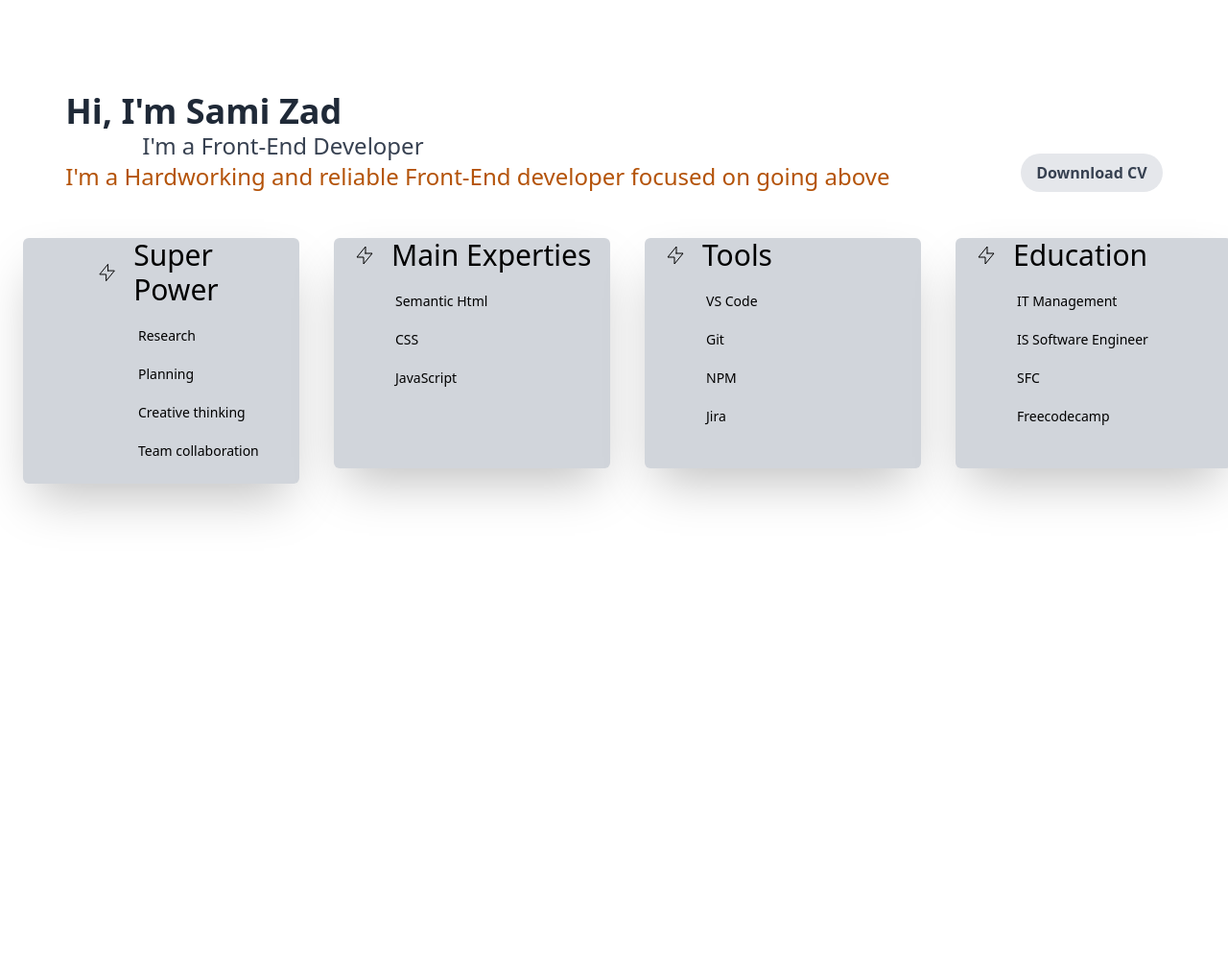
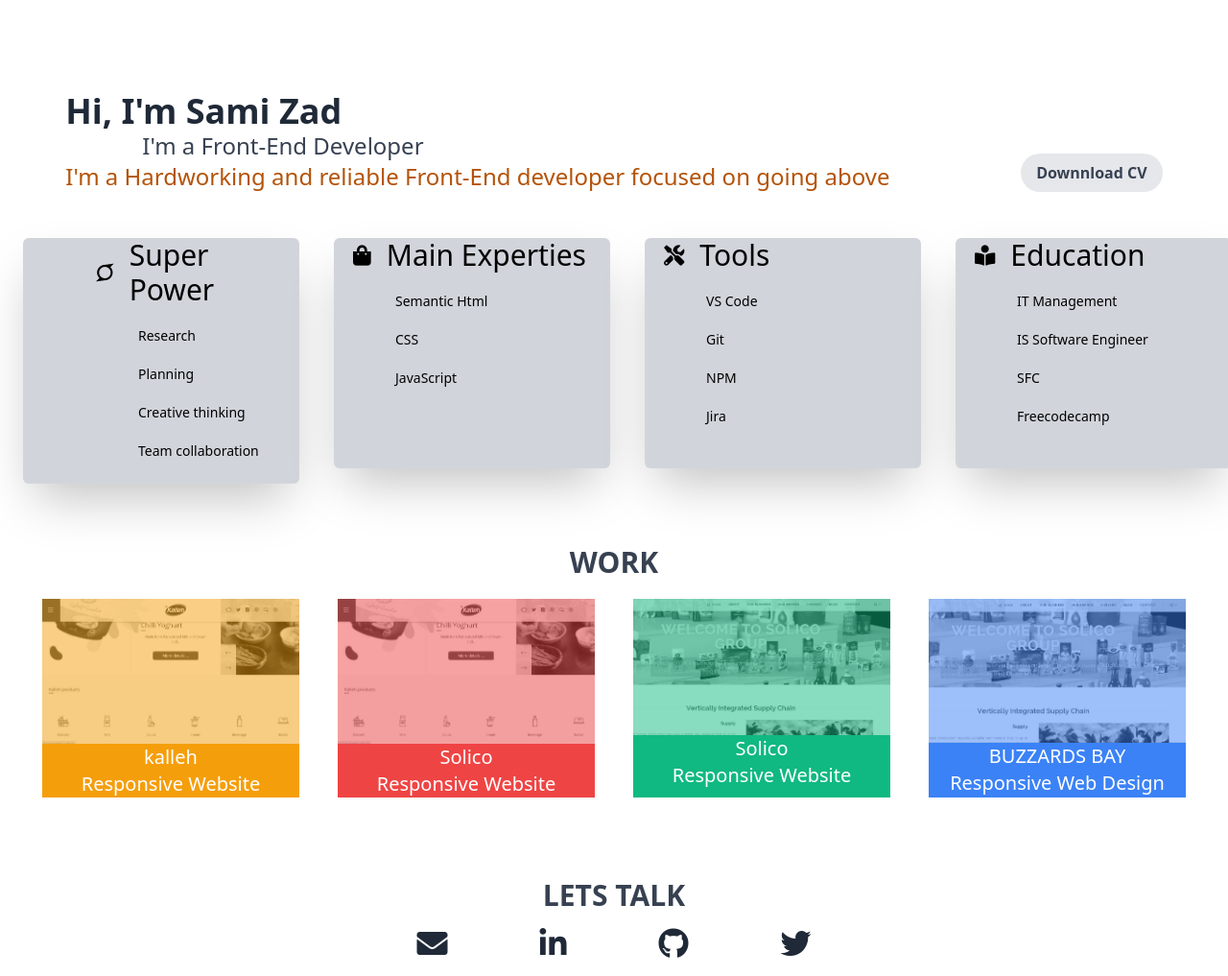
Before and after one commit to samizad/Portfolio, a website: page index.html in a window 1280 px wide. Shown: the whole page at 96% size. Before the commit the page ends 800 px from the top, so only its background shows below. Drawn offline with nearby package versions, Linux system fonts and the light colour scheme.

Commit message:
change icon size

```diff
--- a/index.html
+++ b/index.html
@@ -1,3 +1,5 @@
+
+
 <!DOCTYPE html>
 <html>
     <head>
@@ -9,7 +11,29 @@
         <link rel="preconnect" href="https://fonts.gstatic.com" crossorigin>
         <link href="https://fonts.googleapis.com/css2?family=Open+Sans+Condensed:wght@700&display=swap" rel="stylesheet">
         <title>Portfolio of Sami</title>
+            <link
+              rel="icon"
+              type="image/png"
+              sizes="32x32"
+              href="/favicon-32x32.png"
+            />
+            <link
+              rel="icon"
+              type="image/png"
+              sizes="16x16"
+              href="/favicon-16x16.png"
+            />
+
+            <link
+              rel="stylesheet"
+              href="https://cdnjs.cloudflare.com/ajax/libs/font-awesome/5.15.3/css/all.min.css"
+              integrity="sha512-iBBXm8fW90+nuLcSKlbmrPcLa0OT92xO1BIsZ+ywDWZCvqsWgccV3gFoRBv0z+8dLJgyAHIhR35VZc2oM/gI1w=="
+              crossorigin="anonymous"
+              referrerpolicy="no-referrer"
+            />
+
     </head>
+
     <body class="">
         <section  class= "container  flex flex-row  items-end justify-around">
             <div class="pt-24 ">
@@ -35,10 +59,9 @@
                 <div class="w-72 h-64 pl-14 bg-gray-300 rounded-md shadow-2xl hover:text-white hover:bg-gray-700 ">
                     <div class= " pl-5  flex flex-row items-center gap-x-4">
 
-                         <svg xmlns="http://www.w3.org/2000/svg" class="h-6 w-6" fill="none" viewBox="0 0 24 24" stroke="currentColor">
-                            <path stroke-linecap="round" stroke-linejoin="round" stroke-width="1" d="M13 10V3L4 14h7v7l9-11h-7z" />
-                          </svg>
-                          <span class=" text-3xl font-light hover:text-white hover:bg-gray-700">Super Power</span>
+                      <i class="fab fa-superpowers fa-lg"></i>
+
+                      <span class=" text-3xl font-light hover:text-white hover:bg-gray-700">Super Power</span>
                     </div>
                     <div class="ml-16 mt-5 font-light" >
                 <p class="mb-5 text-sm  font-light transform hover:scale-y-150 motion-reduce:transform-none">Research</p>
@@ -53,9 +76,7 @@
                 <div class="w-72 h-60 bg-gray-300 rounded-md shadow-2xl hover:text-white hover:bg-gray-700">
                     <div class= "pl-5  flex flex-row items-center gap-x-4 ">
 
-                        <svg xmlns="http://www.w3.org/2000/svg" class="h-6 w-6" fill="none" viewBox="0 0 24 24" stroke="currentColor">
-                           <path stroke-linecap="round" stroke-linejoin="round" stroke-width="1" d="M13 10V3L4 14h7v7l9-11h-7z" />
-                         </svg>
+                      <i class="fa fa-shopping-bag fa-lg" ></i>
                          <span class=" text-3xl font-light   hover:text-white hover:bg-gray-700">Main Experties</span>
                    </div>
                    <div class="ml-16 mt-5 font-light" >
@@ -65,13 +86,12 @@
 
                    </div>
                 </div>
+
                 <!--Tools -->
                 <div class="w-72 h-60 bg-gray-300 rounded-md shadow-2xl hover:text-white hover:bg-gray-700">
                     <div class= "pl-5  flex flex-row items-center gap-x-4 ">
 
-                        <svg xmlns="http://www.w3.org/2000/svg" class="h-6 w-6" fill="none" viewBox="0 0 24 24" stroke="currentColor">
-                           <path stroke-linecap="round" stroke-linejoin="round" stroke-width="1" d="M13 10V3L4 14h7v7l9-11h-7z" />
-                         </svg>
+                      <i class="fas fa-tools fa-lg"></i>
                          <span class=" text-3xl font-light hover:text-white hover:bg-gray-700">Tools</span>
                    </div>
                    <div class="ml-16 mt-5 font-light" >
@@ -86,9 +106,7 @@
                 <div class="w-72 h-60 bg-gray-300 rounded-md shadow-2xl hover:text-white hover:bg-gray-700  ">
                     <div class=" pl-5  flex flex-row items-center gap-x-4 ">
 
-                        <svg xmlns="http://www.w3.org/2000/svg" class="h-6 w-6" fill="none" viewBox="0 0 24 24" stroke="currentColor">
-                           <path stroke-linecap="round" stroke-linejoin="round" stroke-width="1" d="M13 10V3L4 14h7v7l9-11h-7z" />
-                         </svg>
+                      <i class="fas fa-book-reader fa-lg"></i>
                          <span class=" text-3xl font-light hover:text-white hover:bg-gray-700">Education</span>
                    </div>
                    <div class="ml-16 mt-5 font-light" >
@@ -102,5 +120,85 @@
             </div>
 
         </section>
+        <section class="container px-6 py-4 mt-8 mx-auto">
+            <div class=" text-gray-700 text-center uppercase font-bold text-3xl"> work</div>
+            <div class="flex flex-row">
+
+                    <div class="bg-yellow-500 col  w-1/4  h-full m-5 relative">
+
+                            <img  class="filter w-full  grayscale opacity-50 hover:opacity-100"src="./Images/1.jpg">
+                            <div class="text-center h-1/5 text-white text-xl">
+                                <h3>kalleh</h3>
+                                <p>Responsive Website </p>
+                            </div>
+
+                    </div>
+                    <div class="bg-red-500 col  w-1/4 m-5 relative">
+
+                        <img  class="filter w-full  grayscale opacity-50 hover:opacity-100"src="./Images/1.jpg">
+                        <div class="text-center h-1/5 text-white text-xl ">
+                            <h3>Solico</h3>
+                            <p>Responsive Website</p>
+                        </div>
+
+                    </div>
+                    <div class="bg-green-500 col  w-1/4 m-5 relative">
+
+                        <img  class="filter w-full  grayscale opacity-50 hover:opacity-100"src="./Images/3.jpg">
+                        <div class="text-center h-1/5 text-white text-xl ">
+                            <h3>Solico</h3>
+                            <p>Responsive Website</p>
+                        </div>
+
+                    </div>
+                    <div class="bg-blue-500 col  w-1/4 m-5 relative">
+
+                        <img  class="filter w-full  grayscale opacity-50 hover:opacity-100"src="./Images/4.jpg">
+                        <div class="text-center text-white text-xl ">
+                            <h3>BUZZARDS BAY</h3>
+                            <p>Responsive Web Design</p>
+                        </div>
+
+                </div>
+
+            </div>
+          </section>
+          <section class="container px-6 py-4 mt-8 mx-auto">
+            <div class=" text-gray-700 text-center uppercase font-bold text-3xl">lets talk</div>
+            <ul class=" flex flex-row justify-center mt-4 gap-24">
+                <li class="">
+                  <a
+                    href="samiraghadirzad@gmail.com"
+                    class=" text-gray-800 "
+                  >
+                    <i class="fa fa-envelope  fa-2x" aria-hidden="true"></i>
+                  </a>
+                </li>
+                <li>
+                  <a
+                    href="https://www.linkedin.com/in/samira-ghadirzad-a5b9688a/"
+                    class="flex items-center justify-center   text-gray-800 "
+                  >
+                  <i class="fab fa-linkedin-in fa-2x"></i>
+                  </a>
+                </li>
+                <li>
+                    <a
+                      href="https://github.com/samizad"
+                      class=" text-gray-800"
+                    >
+                      <i class="fab fa-github fa-2x"></i>
+                    </a>
+                  </li>
+                  <li>
+                    <a
+                      href=""
+                      class=" text-gray-800"
+                    >
+                    <i class="fab fa-twitter fa-2x"></i>
+                    </a>
+                  </li>
+
+              </ul>
     </body>
 </html>
```
Also changed, not shown: Images/1.jpg (added), Images/2.jpg (added), Images/3.jpg (added), Images/4.jpg (added).
